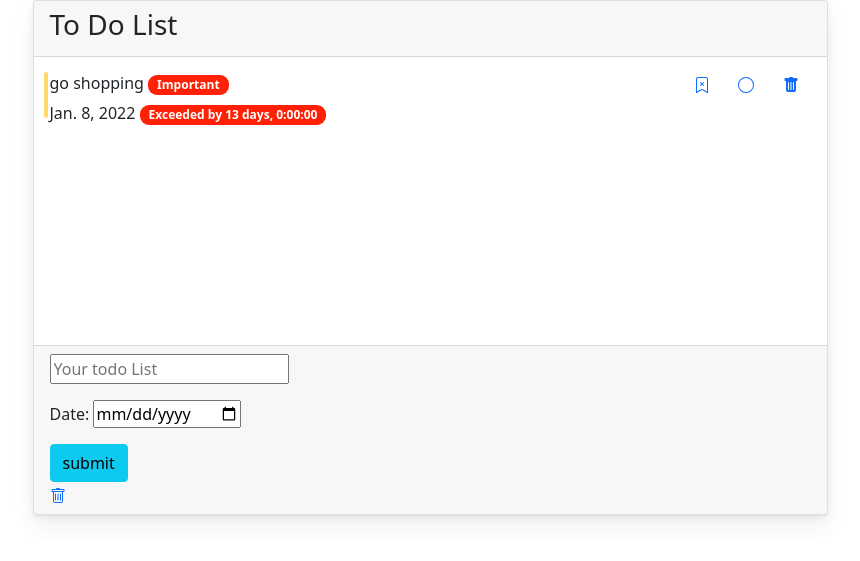
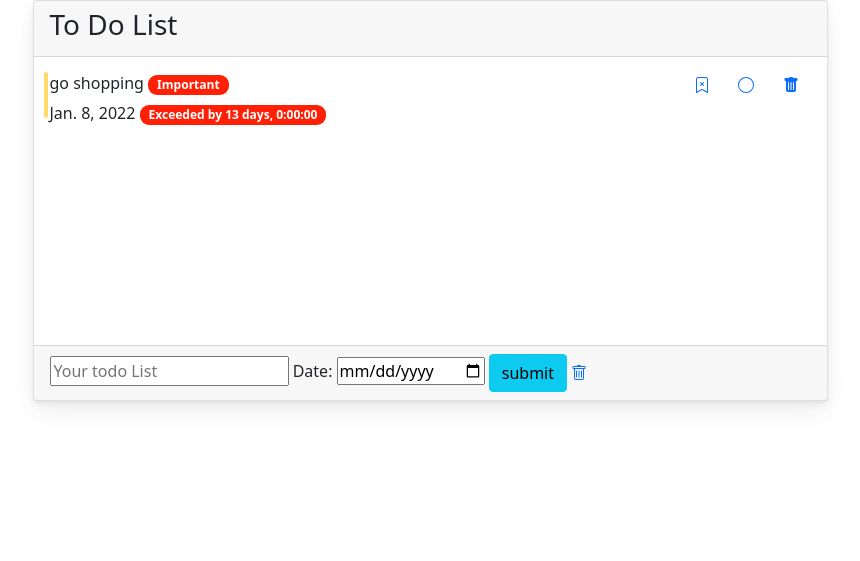
Before and after one commit to romikgosai/todolist, a Django app: page / in a window 1280 px wide. Shown: the top 561 px of the page, without its empty margins (128-988 px from the left). Run offline with Django 4.2, Linux system fonts and the light colour scheme; data comes from the database, SQL or seed files in the repository; both versions use the stored data as it was after the commit.

Commit message:
Commit-9

```diff
--- a/app/templates/app/index.html
+++ b/app/templates/app/index.html
@@ -99,18 +99,18 @@
                     </div>
                 </perfect-scrollbar>
             </div>
-            <div class="d-block text-right card-footer">
+            <div class="card-footer widget-content-middle">
                 <form action="{% url 'add' %}" method="POST">
                     {% csrf_token %}
-                        {{form.as_p}}
-                        <input type="Submit" value="submit" class="btn btn-info col">
+                        {{form}}
+                        <input type="Submit" value="submit" class="btn btn-info">
+                            <a href='{% url 'deleteall' %}' >
+                                <svg xmlns="http://www.w3.org/2000/svg" width="16" height="16" fill="currentColor" class="bi bi-trash" viewBox="0 0 16 16">
+                                    <path d="M5.5 5.5A.5.5 0 0 1 6 6v6a.5.5 0 0 1-1 0V6a.5.5 0 0 1 .5-.5zm2.5 0a.5.5 0 0 1 .5.5v6a.5.5 0 0 1-1 0V6a.5.5 0 0 1 .5-.5zm3 .5a.5.5 0 0 0-1 0v6a.5.5 0 0 0 1 0V6z"/>
+                                    <path fill-rule="evenodd" d="M14.5 3a1 1 0 0 1-1 1H13v9a2 2 0 0 1-2 2H5a2 2 0 0 1-2-2V4h-.5a1 1 0 0 1-1-1V2a1 1 0 0 1 1-1H6a1 1 0 0 1 1-1h2a1 1 0 0 1 1 1h3.5a1 1 0 0 1 1 1v1zM4.118 4 4 4.059V13a1 1 0 0 0 1 1h6a1 1 0 0 0 1-1V4.059L11.882 4H4.118zM2.5 3V2h11v1h-11z"/>
+                                </svg>
+                            </a>
                     </form>
-                    <a class="widget-content-left" href='{% url 'deleteall' %}' >
-                        <svg xmlns="http://www.w3.org/2000/svg" width="16" height="16" fill="currentColor" class="bi bi-trash" viewBox="0 0 16 16">
-                            <path d="M5.5 5.5A.5.5 0 0 1 6 6v6a.5.5 0 0 1-1 0V6a.5.5 0 0 1 .5-.5zm2.5 0a.5.5 0 0 1 .5.5v6a.5.5 0 0 1-1 0V6a.5.5 0 0 1 .5-.5zm3 .5a.5.5 0 0 0-1 0v6a.5.5 0 0 0 1 0V6z"/>
-                            <path fill-rule="evenodd" d="M14.5 3a1 1 0 0 1-1 1H13v9a2 2 0 0 1-2 2H5a2 2 0 0 1-2-2V4h-.5a1 1 0 0 1-1-1V2a1 1 0 0 1 1-1H6a1 1 0 0 1 1-1h2a1 1 0 0 1 1 1h3.5a1 1 0 0 1 1 1v1zM4.118 4 4 4.059V13a1 1 0 0 0 1 1h6a1 1 0 0 0 1-1V4.059L11.882 4H4.118zM2.5 3V2h11v1h-11z"/>
-                        </svg>
-                    </a>
             </div>
         </div>
     </div>
```
Also changed, not shown: db.sqlite3.
